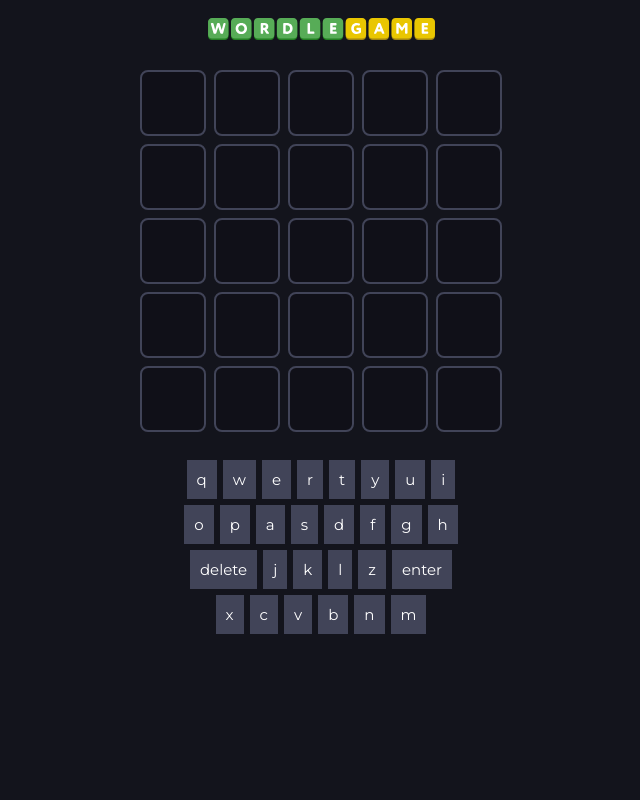
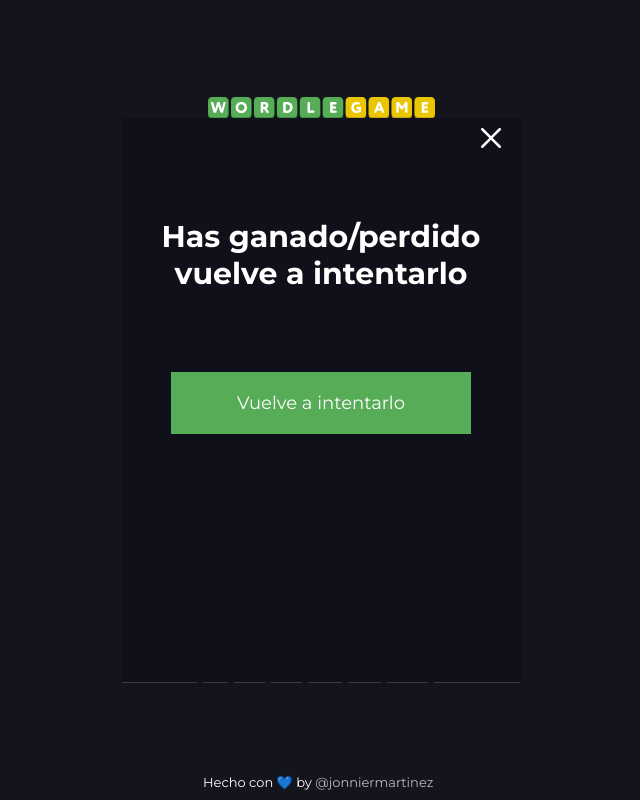
Before and after one commit to jonniermartinez/wordle, a plain HTML site: page index.html in a window 1280 px wide. Shown: the whole page, without its empty margins (319-959 px from the left). Drawn offline with Linux system fonts and the light colour scheme.

```diff
--- a/css/index.css
+++ b/css/index.css
@@ -10,6 +10,8 @@ html{
     font-size: 62.5%;
 }
 body{
+    width: 100vw;
+    height: 100vh;
     background: var(--primary-color);
     color: #fff;
     display: flex;
@@ -75,17 +77,80 @@ body{
 .keyboard{
     display: flex;
     gap: .6rem;
-    max-width: 280px;
+    max-width: 400px;
     flex-wrap: wrap;
     margin: 2rem auto;
     justify-content: center;
 }
 .keyBoardLetter{
-    font-size: 1.5rem;
-    background: #414458;
+    font-size: 2rem;
+    background: #3a3b41;
     padding: 1rem;
     cursor: pointer;
 }
 .keyBoardLetter:hover{
     background: #2b2d36;
 }
+.footer {
+    width: 98%;
+    position: absolute;
+    bottom: 1rem;
+    text-align: center;
+    font-size: 1.3rem;
+}
+.footer a{
+    color: rgb(189, 189, 189);
+    text-decoration: none;
+}
+a:hover{
+    color: rgb(119, 119, 119);
+}
+.alerts{
+    position: absolute;
+    width: 100%;
+    height: 100%;
+    background-color: #e4151500;
+    left: 0;
+    top: 0;
+    z-index: 1;
+    display: flex;
+    justify-content: center;
+    align-items: center;
+}
+.alerts div{
+    width: 95%;
+    height: 90%;
+    max-height: 564px;
+    max-width: 400px;
+    background:#10101a;
+}
+.alerts h2{
+    text-align: center;
+    margin-top: 8rem;
+    font-size: 3rem;
+}
+.EndOftheGame{
+    display: flex;
+    flex-direction: column;
+}
+.alerts p{
+    width: 30rem;
+    text-align: center;
+   padding: 2rem;
+   background: #57ac57;
+   margin-top: 8rem;
+   cursor: pointer;
+   font-size: 1.8rem;
+   align-self: center;
+}
+
+.alerts svg {
+    width: 2rem;
+    position: relative;
+    top: 1rem;
+    left: 90%;
+    cursor: pointer;
+}
+.none{
+    display: none;
+}
--- a/index.html
+++ b/index.html
@@ -14,6 +14,13 @@
     <header class="header">
         <img src="./img/logo.svg" alt="">
     </header>
+    <section id="alerts" class="alerts">
+        <div class="EndOftheGame" >
+            <svg viewBox="0 0 24 24" focusable="false" class="chakra-icon css-onkibi" aria-hidden="true" onclick="resetGame()"><path fill="currentColor" d="M.439,21.44a1.5,1.5,0,0,0,2.122,2.121L11.823,14.3a.25.25,0,0,1,.354,0l9.262,9.263a1.5,1.5,0,1,0,2.122-2.121L14.3,12.177a.25.25,0,0,1,0-.354l9.263-9.262A1.5,1.5,0,0,0,21.439.44L12.177,9.7a.25.25,0,0,1-.354,0L2.561.44A1.5,1.5,0,0,0,.439,2.561L9.7,11.823a.25.25,0,0,1,0,.354Z"></path></svg>
+            <h2>Has ganado/perdido vuelve a intentarlo</h2>
+            <p>Vuelve a intentarlo</button>
+        </div>
+    </section>
     <section class="game">
         <div class="game-row">
             <div class="tileLetter row1-tile1"></div>
@@ -53,7 +60,7 @@
         <p id="log"></p>
     </section>
     <section class="keyboard"></section>
-    <script src="./js/app.js"></script>
+    <p class="footer">Hecho con 💙 by <a href="www.jonniermartinez.com">@jonniermartinez</a></p>
     <script src="./js/index.js"></script>
 </body>
 </html>
--- a/js/index.js
+++ b/js/index.js
@@ -4,49 +4,11 @@ const letter = [];
 const positions = [];
 const keyBoardLetter =   [
 ["q", "w", "e", "r", "t", "y", "u", "i", "o", "p"],
-["a", "s", "d", "f", "g", "h", "delete","j", "k", "l"],
-["z","enter", "x", "c", "v", "b", "n", "m"],
+["a", "s", "d", "f", "g", "h","j", "k","z", "x", "Enter", "l"],
+["c", "v", "b", "n", "m","Delete"],
 ];
 const virtualBoard = document.querySelector(".keyboard")
-
-
-
-keyBoardLetter.map((letters) => {
-    letters.map((l) => {
-        const p = document.createElement("p");
-        p.classList.add("keyBoardLetter")
-        const Text = document.createTextNode(l)
-        p.appendChild(Text)
-     //   p.setAttribute("onclick","addLetterFromScreen()")
-        virtualBoard.appendChild(p)
-        p.addEventListener(("click"), () =>{
-      //      letter.push(p.textContent)
-
-            switch (p.textContent) {
-                case "enter":
-                    if (letter.length === 5){
-                      checkedWords();
-                      finalDesition();
-                        // Dependiendo donde este escribiendo asi mismo guarda el contenido en la variable indicada
-                    }else{
-                        console.log("Te hacen falta letras")
-                    }
-                    break;
-                case "delete":
-                    letter.pop()
-                    addLetters();
-                    break;
-                default:
-                if (letter.length < 5){
-                    letter.push(p.textContent)
-                    addLetters();
-                }
-                 break;
-            }
-
-        })
-
-});
+const alerta = document.querySelector(".EndOftheGame")
 
 
 let word1 = [];
@@ -94,29 +56,6 @@ const row5tile4 = document.querySelector(".row5-tile4");
 const row5tile5 = document.querySelector(".row5-tile5");
 // si word1 == green en todos los lados ha ganado
 
-const lestPlay = () =>{
-    switch (event.keyCode) {
-        case 13:
-            if (letter.length === 5){
-              checkedWords();
-              finalDesition();
-                // Dependiendo donde este escribiendo asi mismo guarda el contenido en la variable indicada
-            }else{
-                console.log("Te hacen falta letras")
-            }
-            break;
-        case 8:
-            letter.pop()
-            addLetters();
-            break;
-        default:
-        if (letter.length < 5){
-            letter.push(event.key)
-            addLetters();
-        }
-         break;
-    }
-   }
 const checkedWords = () => {
     // Si las letter y secrets coinciden, retornar "Correct"
     // Si no coinciden , si letters existen en la secretWord return "present"
@@ -145,7 +84,7 @@ const finalDesition = () => {
     if (word1.length < 5){
         saveWord1();
         addWord();
-        endOfTheGame(word1);
+    //    endOfTheGame(word1);
     }else if (word2.length < 5 && word1.length == 5){
       saveWord2();
       addWord();
@@ -172,6 +111,7 @@ const saveWord1 = () => {
     row1tile4.classList.add(`${colors1[3]}`)
     row1tile5.classList.add(`${colors1[4]}`)
     // https://kervin.blog/convertir-un-array-a-string-en-javascript
+    endOfTheGame(word1)
 }
 const saveWord2 = () => {
     // Guarda la palabra en el nuevo array y limpia el original
@@ -184,6 +124,7 @@ const saveWord2 = () => {
     row2tile3.classList.add(`${colors2[2]}`)
     row2tile4.classList.add(`${colors2[3]}`)
     row2tile5.classList.add(`${colors2[4]}`)
+    endOfTheGame(word2)
 }
 const saveWord3 = () => {
     // Guarda la palabra en el nuevo array y limpia el original
@@ -196,6 +137,7 @@ const saveWord3 = () => {
     row3tile3.classList.add(`${colors3[2]}`)
     row3tile4.classList.add(`${colors3[3]}`)
     row3tile5.classList.add(`${colors3[4]}`)
+    endOfTheGame(word3)
 }
 const saveWord4 = () => {
     // Guarda la palabra en el nuevo array y limpia el original
@@ -208,6 +150,7 @@ const saveWord4 = () => {
     row4tile3.classList.add(`${colors4[2]}`)
     row4tile4.classList.add(`${colors4[3]}`)
     row4tile5.classList.add(`${colors4[4]}`)
+    endOfTheGame(word4)
 }
 const saveWord5 = () => {
     // Guarda la palabra en el nuevo array y limpia el original
@@ -220,6 +163,7 @@ const saveWord5 = () => {
     row5tile3.classList.add(`${colors5[2]}`)
     row5tile4.classList.add(`${colors5[3]}`)
     row5tile5.classList.add(`${colors5[4]}`)
+    endOfTheGame(word5)
 }
 const addColors = (i) =>{
     if (colors1.length < 5){
@@ -235,7 +179,6 @@ const addColors = (i) =>{
     }
 }
 
-
 const addLetters = () =>{
     // si word1 == 5 y por lo menos hay un amarillo o un gris seguir escribiendo en la proxima row
     /* if (word1 == 5 && colors1.some("hay un gris o un amarillo")){
@@ -244,7 +187,6 @@ const addLetters = () =>{
 // QUiero que empiece añadiendo las etras en la primera columna
 // SI la primera colomna esta llena me los meta en la segunda
 // Si la primera y la segunda estan llenas los meta en la terera
-
 if (word1.length < 5 ){
     row1tile1.textContent = letter[0];
     row1tile2.textContent = letter[1];
@@ -281,13 +223,86 @@ if (word1.length < 5 ){
 const endOfTheGame = (word) => {
     // cuando positions este en todo verde mostrar un resumen de que finaliza el juego
     if (word.join("") == Word){
-        console.log("Ganaste");
+        alerta.classList.remove("none")
         // mostrar una alerta con el resumen
         // vaciar las variables tanto de words como de colors
     }
 
 }
+const resetGame = () => {
+    row1tile1.classList.remove(`${colors1[0]}`)
+    row1tile2.classList.remove(`${colors1[1]}`)
+    row1tile3.classList.remove(`${colors1[2]}`)
+    row1tile4.classList.remove(`${colors1[3]}`)
+    row1tile5.classList.remove(`${colors1[4]}`)
 
+    row2tile1.classList.remove(`${colors2[0]}`)
+    row2tile2.classList.remove(`${colors2[1]}`)
+    row2tile3.classList.remove(`${colors2[2]}`)
+    row2tile4.classList.remove(`${colors2[3]}`)
+    row2tile5.classList.remove(`${colors2[4]}`)
+
+    row3tile1.classList.remove(`${colors3[0]}`)
+    row3tile2.classList.remove(`${colors3[1]}`)
+    row3tile3.classList.remove(`${colors3[2]}`)
+    row3tile4.classList.remove(`${colors3[3]}`)
+    row3tile5.classList.remove(`${colors3[4]}`)
+
+    row4tile1.classList.remove(`${colors4[0]}`)
+    row4tile2.classList.remove(`${colors4[1]}`)
+    row4tile3.classList.remove(`${colors4[2]}`)
+    row4tile4.classList.remove(`${colors4[3]}`)
+    row4tile5.classList.remove(`${colors4[4]}`)
+
+    row5tile1.classList.remove(`${colors5[0]}`)
+    row5tile2.classList.remove(`${colors5[1]}`)
+    row5tile3.classList.remove(`${colors5[2]}`)
+    row5tile4.classList.remove(`${colors5[3]}`)
+    row5tile5.classList.remove(`${colors5[4]}`)
+
+    row1tile1.textContent = "";
+    row1tile2.textContent = "";
+    row1tile3.textContent = "";
+    row1tile4.textContent = "";
+    row1tile5.textContent = "";
+    row2tile1.textContent = "";
+    row2tile2.textContent = "";
+    row2tile3.textContent = "";
+    row2tile4.textContent = "";
+    row2tile5.textContent = "";
+    row3tile1.textContent = "";
+    row3tile2.textContent = "";
+    row3tile3.textContent = "";
+    row3tile4.textContent = "";
+    row3tile5.textContent = "";
+    row4tile1.textContent = "";
+    row4tile2.textContent = "";
+    row4tile3.textContent = "";
+    row4tile4.textContent = "";
+    row4tile5.textContent = "";
+    row5tile1.textContent = "";
+    row5tile2.textContent = "";
+    row5tile3.textContent = "";
+    row5tile4.textContent = "";
+    row5tile5.textContent = "";
+
+
+    letter.splice(0, letter.length)
+    positions.splice(0, positions.length)
+    word1.splice(0, word1.length)
+    word2.splice(0, word2.length)
+    word3.splice(0, word3.length)
+    word4.splice(0, word4.length)
+    word5.splice(0, word5.length)
+    colors1.splice(0, colors1.length)
+    colors2.splice(0, colors2.length)
+    colors3.splice(0, colors3.length)
+    colors4.splice(0, colors4.length)
+    colors5.splice(0, colors5.length)
+    alerta.classList.add("none")
+
+
+}
 // Add words
 const addWord = () => {
         row1tile1.textContent = word1[0];
@@ -323,9 +338,49 @@ const deleteColor = () => {
     row1tile3.classList.remove(`${positions[2]}`)
     row1tile4.classList.remove(`${positions[3]}`)
     row1tile5.classList.remove(`${positions[4]}`)
-}
+};
+
+const lestPlay = (keycode, key) =>{
+    switch (keycode) {
+        case "Enter":
+            if (letter.length === 5){
+              checkedWords();
+              finalDesition();
+                // Dependiendo donde este escribiendo asi mismo guarda el contenido en la variable indicada
+            }else{
+                console.log("Te hacen falta letras")
+            }
+            break;
+        case "Backspace":
+            letter.pop()
+            addLetters();
+            break;
+        default:
+        if (letter.length < 5){
+            letter.push(key)
+            addLetters();
+        }
+         break;
+    }
+   }
 document.addEventListener("keydown", function(event) {
-    // console.log(event)
-     lestPlay()
- });
+   // console.log(event)
+    lestPlay(event.key, event.key)
+    // esto se esta ejecutando 3 veces*/
+})
+keyBoardLetter.map((letters) => {
+    letters.map((l) => {
+        const p = document.createElement("p");
+        p.classList.add("keyBoardLetter")
+        const Text = document.createTextNode(l)
+        p.appendChild(Text)
+     //   p.setAttribute("onclick","addLetterFromScreen()")
+        virtualBoard.appendChild(p)
+        p.addEventListener(("click"), () =>{
+      //      letter.push(p.textContent)
+
+      lestPlay(p.textContent, p.textContent)
+
+        })
 });
+});
```
